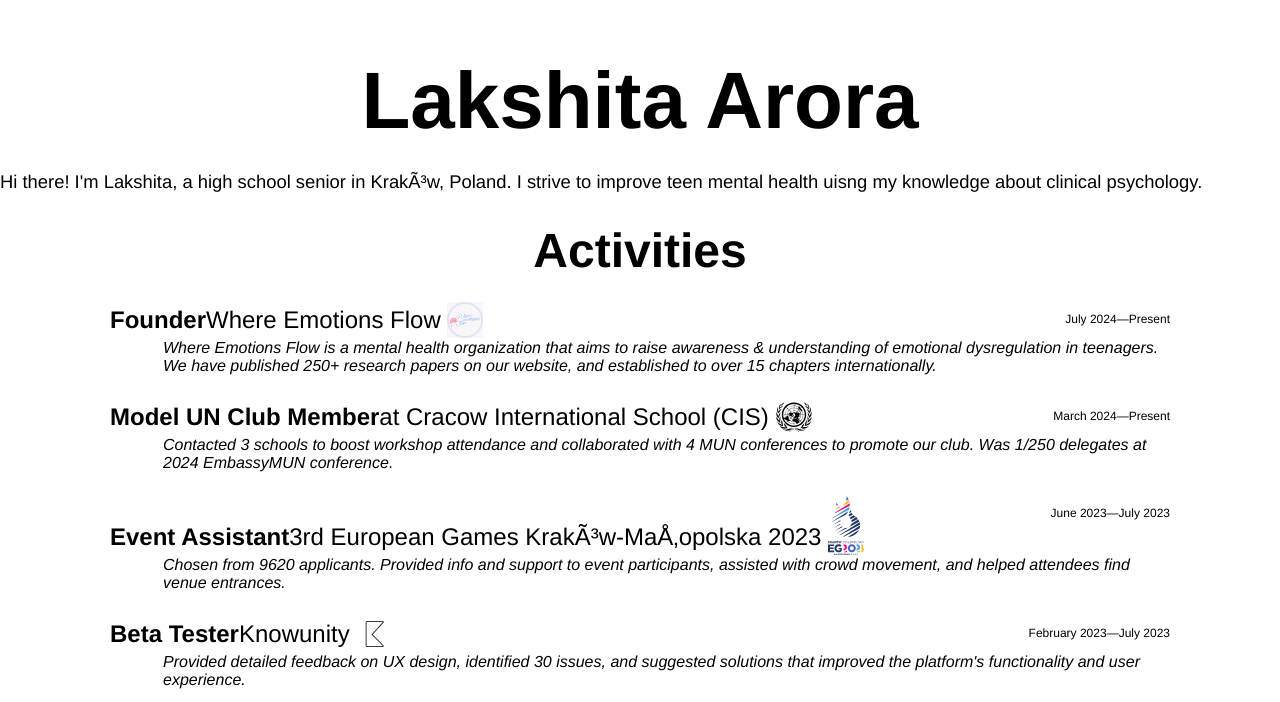
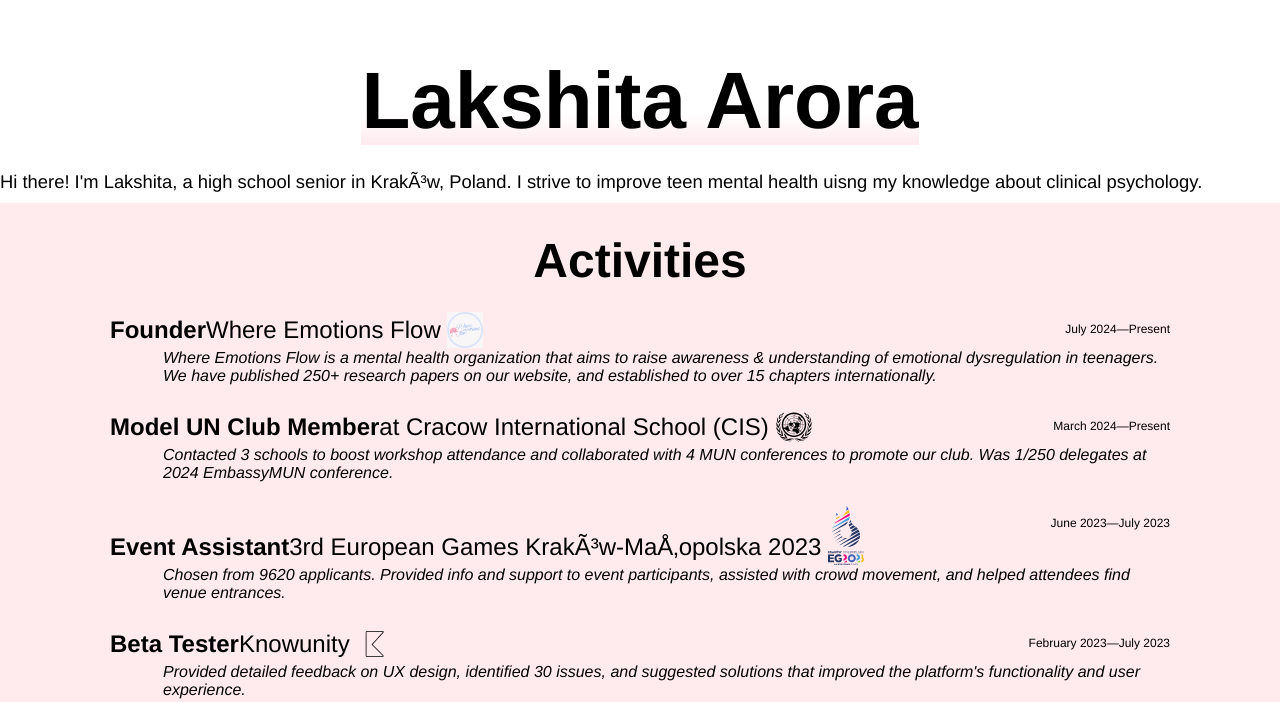
Before and after one commit to aroralakshita/aroralakshita.github.io, a plain HTML site: page index.html in a window 1280 px wide. Shown: the part 117-819 px from the top of the page. Drawn offline with Linux system fonts and the light colour scheme; files whose address does not match are found by name.

Commit message:
Update style.css

```diff
--- a/style.css
+++ b/style.css
@@ -25,7 +25,7 @@
     }
   }
 
-  .highlight-lavendar {
+  .highlight-lavender {
     background: linear-gradient(180deg,rgba(255,255,255, 0) 65%, #ffeaee 100%);
   }
 
@@ -85,7 +85,7 @@
     text-align: center;
   }
 
-  .pink-background {
+  .lavender-background {
     background: #ffeaee;
     display: flex;
     flex-direction: column;
```
